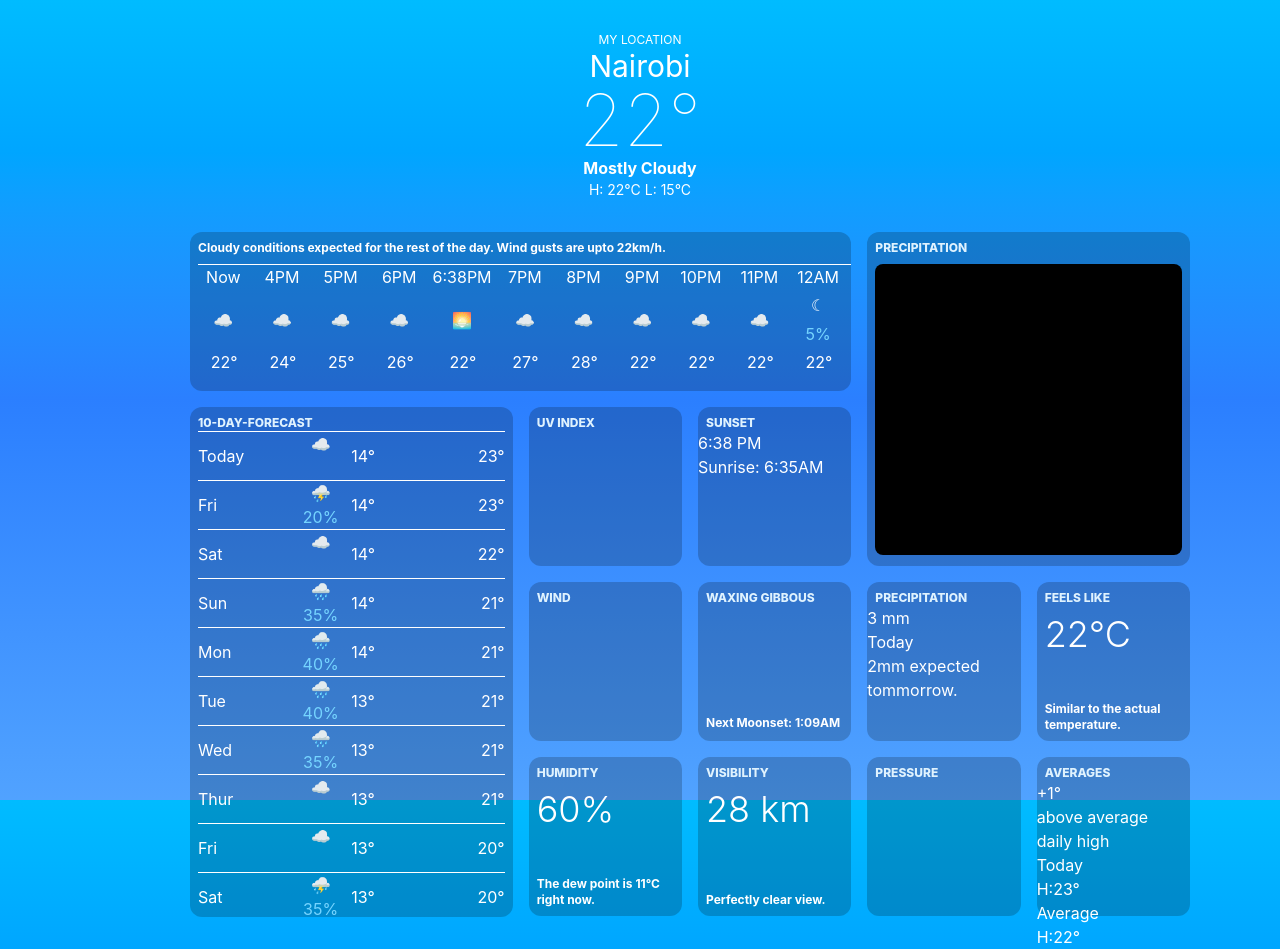
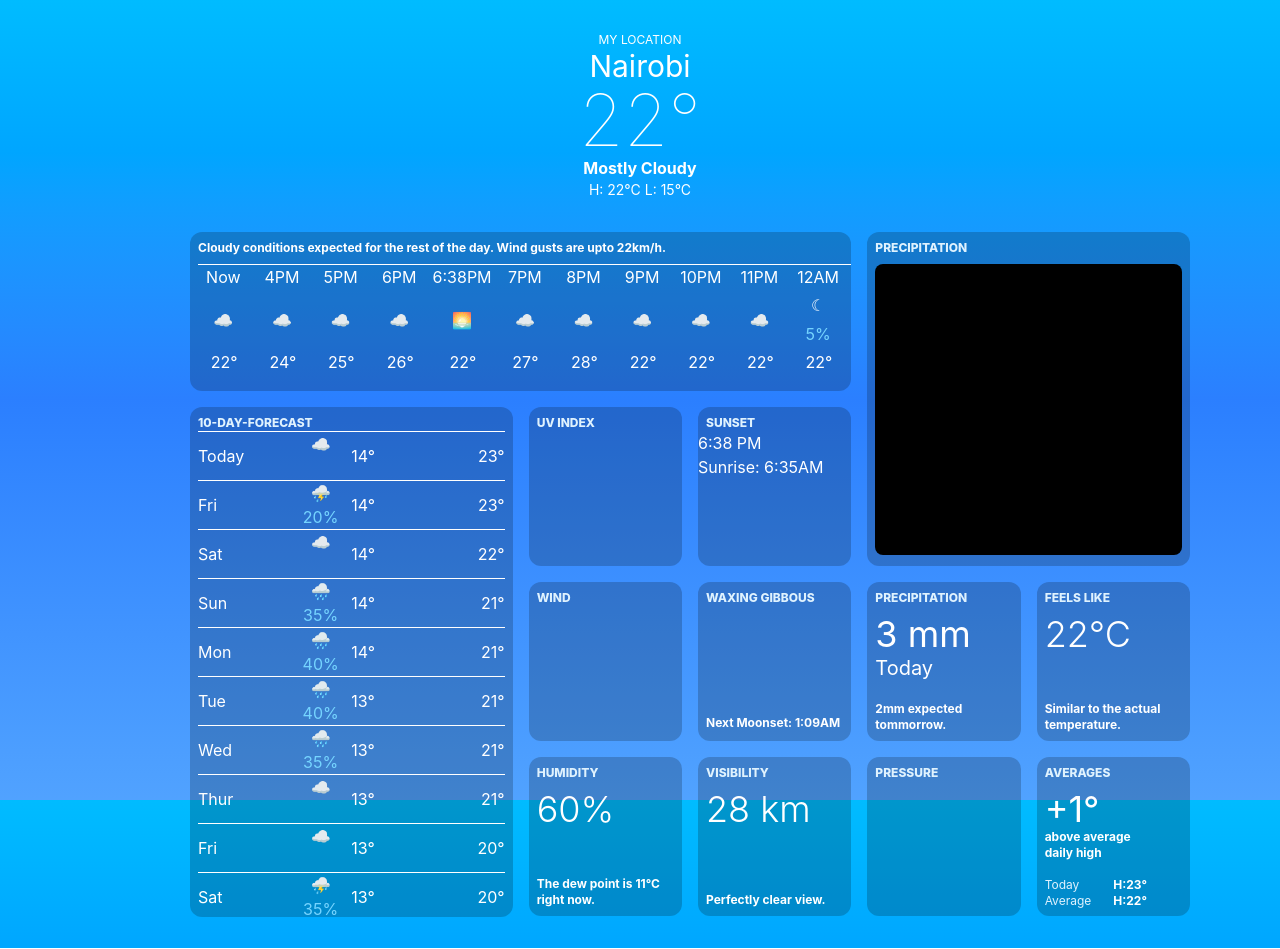
Before and after one commit to IanKaremi/Apple-Weather-Tailwind, a React (Vite) app in the folder Apple-Weather-Tailwind/: page / in a window 1280 px wide. Built offline with nearby package versions, Linux system fonts and the light colour scheme.

Commit message:
styling rain applet

```diff
--- a/Apple-Weather-Tailwind/src/App.jsx
+++ b/Apple-Weather-Tailwind/src/App.jsx
@@ -53,11 +53,11 @@ function App() {
                 <div className='T-desc m-2 mb-0 text-xs text-sky-100 font-extrabold'>WAXING GIBBOUS</div>
                 <div className='text-xs mt-auto ml-2 mb-[10px] font-bold'> Next Moonset: 1:09AM</div>
               </div>
-              <div className="P col-span-1 row-span-1 bg-black/20  rounded-xl">
+              <div className="P col-span-1 row-span-1 bg-black/20  rounded-xl flex flex-col">
                 <div className='T-desc m-2 mb-0 text-xs text-sky-100 font-extrabold'>PRECIPITATION</div>
-                <p>3 mm</p>
-                <div>Today</div>
-                <p>2mm expected tommorrow.</p>
+                <p className='text-4xl text-whit mx-2 mt-2'>3 mm</p>
+                <div className='text-xl text-white mx-2'>Today</div>
+                <p className='text-xs text-white mx-2 mt-auto mb-2 font-bold'>2mm expected tommorrow.</p>
               </div>
               <div className="F col-span-1 row-span-1 bg-black/20  rounded-xl flex flex-col">
                 <div className='T-desc m-2 mb-0 text-xs text-sky-100 font-extrabold'>FEELS LIKE</div>
@@ -80,16 +80,16 @@ function App() {
               </div>
               <div className="A col-span-1 row-span-1 bg-black/20  rounded-xl">
                 <p className='T-desc m-2 mb-0 text-xs text-sky-100 font-extrabold'>AVERAGES</p>
-                <p>+1°</p>
-                <div>above average</div><div> daily high</div>
-                <div className="A-container">
+                <p className='text-white text-4xl m-2 mb-0'>+1°</p>
+                <div className='text-white text-xs font-bold mx-2'>above average</div><div className='text-white text-xs font-bold mx-2'> daily high</div>
+                <div className="A-container mx-2 text-xs grid grid-cols-2 mt-4">
 
-                    <div>Today</div>
-                    <div>H:23°</div>
+                    <div className='text-sky-100'>Today</div>
+                    <div className='text-white font-bold'>H:23°</div>
 
 
-                    <div>Average</div>
-                    <div>H:22°</div>
+                    <div className='text-sky-100'>Average</div>
+                    <div className='text-white font-bold'>H:22°</div>
 
                 </div>
 
```
